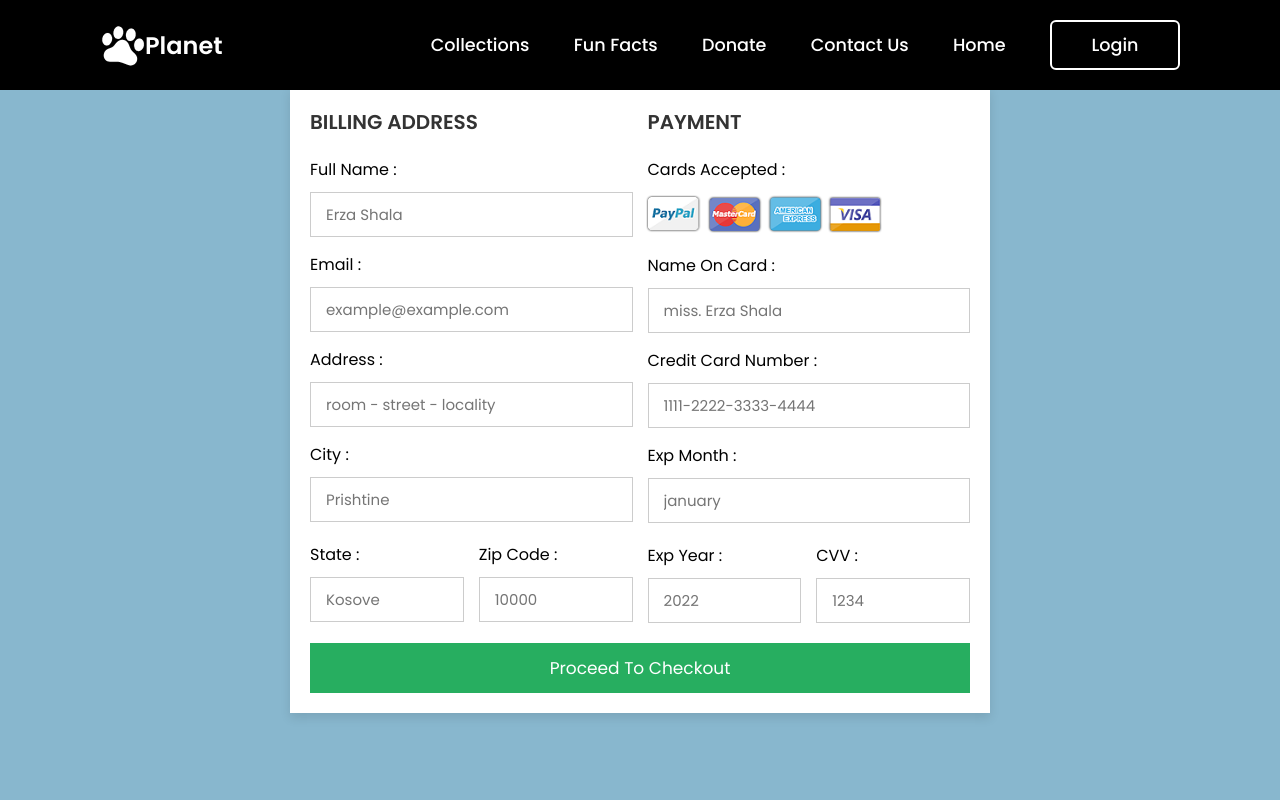
After one commit to gesa156/ProjektiWeb, a PHP site: page /donation.html in a window 1280 px wide. The commit adds this page. Run offline with PHP 8.4, Linux system fonts and the light colour scheme; some libraries are stand-ins or nearby versions.

Commit message:
e shtova faqen donate

```diff
--- a/Home.html
+++ b/Home.html
@@ -13,6 +13,7 @@
         <nav class="navigation">
             <a href="collection.html">Collections</a>
             <a href="funfacts.html">Fun Facts</a>
+            <a href="donation.html">Donate</a>
             <a href="ContactUs.html">Contact Us</a>
             <a href="#">Home</a>
             <button class="btnLogin-popup">Login</button>
--- /dev/null
+++ b/donation.html
@@ -0,0 +1,108 @@
+<!DOCTYPE html>
+<html lang="en">
+<head>
+    <meta charset="UTF-8">
+    <meta name="viewport" content="width=device-width, initial-scale=1.0">
+    <title>Donation</title>
+    <link rel="stylesheet" href="https://cdn.jsdelivr.net/npm/ionicons@5.7.0/dist/ionicons/css/ionicons.min.css">
+    <link rel="stylesheet" href="donationstyle.css">
+</head>
+<body>
+    <header class="header">
+        <h2 class="logo"><ion-icon name="paw-sharp"></ion-icon>Planet</h2>
+        <nav class="navigation">
+            <a href="collection.html">Collections</a>
+            <a href="funfacts.html">Fun Facts</a>
+            <a href="donation.html">Donate</a>
+            <a href="ContactUs.html">Contact Us</a>
+            <a href="#">Home</a>
+            <button class="btnLogin-popup">Login</button>
+        </nav>
+    </header>
+    <div class="container">
+        <form action="">
+        <div class="row">
+            <div class="col">
+                <h3 class="title">Billing address</h3>
+
+                <div class="inputBox">
+                    <span>Full name :</span>
+                    <input type="text" placeholder="Erza Shala">
+                </div>
+
+                <div class="inputBox">
+                    <span>Email :</span>
+                    <input type="email" placeholder="example@example.com">
+                </div>
+
+                <div class="inputBox">
+                    <span>Address :</span>
+                    <input type="text" placeholder="room - street - locality">
+                </div>
+
+                <div class="inputBox">
+                    <span>City :</span>
+                    <input type="text" placeholder="Prishtine">
+                </div>
+
+                <div class="flex">
+                <div class="inputBox">
+                    <span>State :</span>
+                    <input type="text" placeholder="Kosove">
+                </div>
+
+                <div class="inputBox">
+                    <span>Zip code :</span>
+                    <input type="text" placeholder="10000">
+                </div>
+
+                </div>
+            </div>
+
+                <div class="col">
+
+                    <h3 class="title">payment</h3>
+
+                    <div class="inputBox">
+                        <span>cards accepted :</span>
+                        <img src="card_img.png" alt="">
+                    </div>
+                    <div class="inputBox">
+                        <span>name on card :</span>
+                        <input type="text" placeholder="miss. Erza Shala">
+                    </div>
+                    <div class="inputBox">
+                        <span>credit card number :</span>
+                        <input type="number" placeholder="1111-2222-3333-4444">
+                    </div>
+                    <div class="inputBox">
+                        <span>exp month :</span>
+                        <input type="text" placeholder="january">
+                    </div>
+
+                    <div class="flex">
+                        <div class="inputBox">
+                            <span>exp year :</span>
+                            <input type="number" placeholder="2022">
+                        </div>
+                        <div class="inputBox">
+                            <span>CVV :</span>
+                            <input type="text" placeholder="1234">
+                        </div>
+                    </div>
+
+                </div>
+
+            </div>
+
+            <input type="submit" value="proceed to checkout" class="submit-btn">
+
+        </form>
+
+    </div>
+    <script type="module" src="https://unpkg.com/ionicons@7.1.0/dist/ionicons/ionicons.esm.js"></script>
+    <script nomodule src="https://unpkg.com/ionicons@7.1.0/dist/ionicons/ionicons.js"></script>
+
+
+    </body>
+    </html>
--- /dev/null
+++ b/donationstyle.css
@@ -0,0 +1,163 @@
+@import url('https://fonts.googleapis.com/css2?family=Poppins:wght@100;300;400;500;600&display=swap');
+
+*{
+  font-family: 'Poppins', sans-serif;
+  margin:0; padding:0;
+  box-sizing: border-box;
+  outline: none; border:none;
+  text-transform: capitalize;
+  transition: all .2s linear;
+}
+.header {
+  position: absolute;
+  top: 0;
+  left: 0;
+  width: 100%;
+  padding: 20px 100px;
+  background-color: black;
+  display: flex;
+  justify-content: space-between;
+  align-items: center;
+  z-index: 99;
+}
+
+.logo {
+  display: flex;
+  align-items: center;
+  color: white;
+}
+
+.logo ion-icon {
+  font-size: 45px;
+  margin-right: 0%;
+  transform: rotate(10deg);
+}
+.navigation a {
+  position: relative;
+  font-size: 1.1em;
+  color: #fff;
+  text-decoration: none;
+  font-weight: 500;
+  margin-left: 40px;
+}
+
+.navigation a::after {
+  content: '';
+  position: absolute;
+  left: 0;
+  bottom: -6px;
+  width: 100%;
+  height: 3px;
+  background: #fff;
+  border-radius: 5px;
+  transform-origin: right;
+  transform: scaleX(0);
+  transition: transform 0.5s;
+}
+
+.navigation a:hover::after {
+  transform-origin: left;
+  transform: scaleX(1);
+}
+
+.navigation .btnLogin-popup {
+  width: 130px;
+  height: 50px;
+  background: transparent;
+  border: 2px solid #fff;
+  outline: none;
+  border-radius: 6px;
+  cursor: pointer;
+  font-size: 1.1em;
+  color: #fff;
+  font-weight: 500;
+  margin-left: 40px;
+  transition: .5s;
+}
+
+.navigation .btnLogin-popup:hover {
+  background: #fff;
+  color: black;
+}
+.container{
+  display: flex;
+  justify-content: center;
+  align-items: center;
+  padding:25px;
+  min-height: 100vh;
+  background: linear-gradient(90deg,  rgb(136, 183, 206) 60%,  rgb(136, 183, 206) 40.1%);
+}
+
+.container form{
+  padding:20px;
+  width:700px;
+  background: #fff;
+  box-shadow: 0 5px 10px rgba(0,0,0,.1);
+}
+
+.container form .row{
+  display: flex;
+  flex-wrap: wrap;
+  gap:15px;
+}
+
+.container form .row .col{
+  flex:1 1 250px;
+}
+
+.container form .row .col .title{
+  font-size: 20px;
+  color:#333;
+  padding-bottom: 5px;
+  text-transform: uppercase;
+}
+
+.container form .row .col .inputBox{
+  margin:15px 0;
+}
+
+.container form .row .col .inputBox span{
+  margin-bottom: 10px;
+  display: block;
+}
+
+.container form .row .col .inputBox input{
+  width: 100%;
+  border:1px solid #ccc;
+  padding:10px 15px;
+  font-size: 15px;
+  text-transform: none;
+}
+
+.container form .row .col .inputBox input:focus{
+  border:1px solid #000;
+}
+
+.container form .row .col .flex{
+  display: flex;
+  gap:15px;
+}
+
+.container form .row .col .flex .inputBox{
+  margin-top: 5px;
+}
+
+.container form .row .col .inputBox img{
+  height: 34px;
+  margin-top: 5px;
+  filter: drop-shadow(0 0 1px #000);
+}
+
+.container form .submit-btn{
+  width: 100%;
+  padding:12px;
+  font-size: 17px;
+  background: #27ae60;
+  color:#fff;
+  margin-top: 5px;
+  cursor: pointer;
+}
+
+.container form .submit-btn:hover{
+  background: #2ecc71;
+}
--- a/styleee.css
+++ b/styleee.css
@@ -7,7 +7,6 @@
  font-family: 'Poppins', sans-serif;
 }
 .logo {
-    font-family: 'YourChosenFont';
     display: flex;
     align-items: center;
   }
@@ -40,7 +39,7 @@ body{
     justify-content: space-between;
     align-items: center;
     z-index: 99;
-}
+  }
 
  .logo {
     font-size: 2em;
```
Also changed, not shown: ContactUs.html (+5 -2 lines), collection.html (+5 -2 lines), funfacts.html (+6 -4 lines), card_img.png (added).
